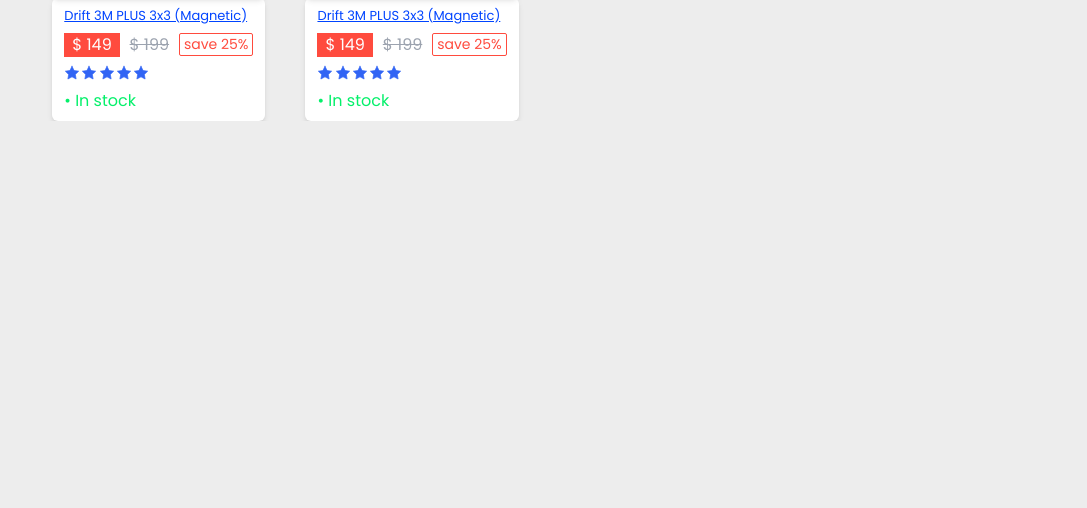
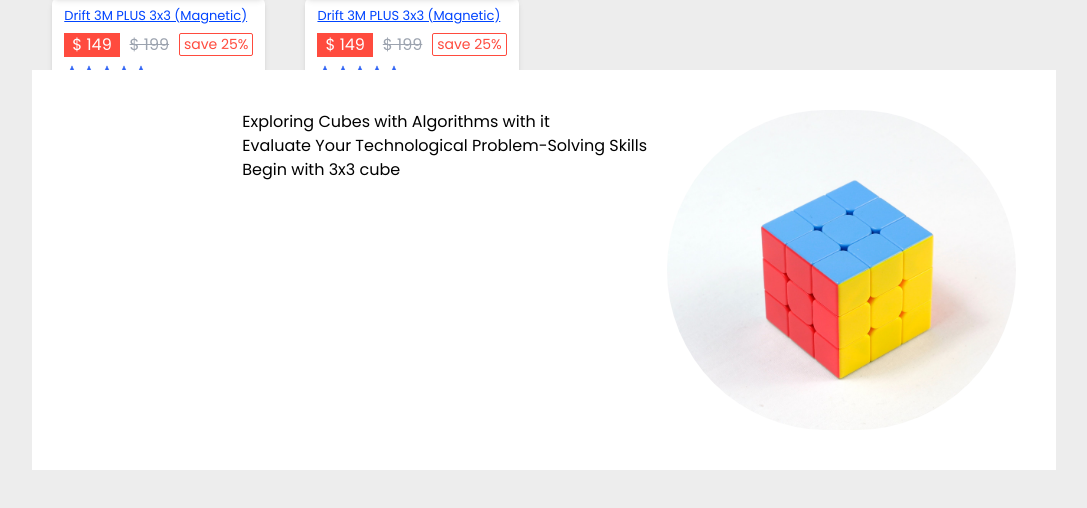
Before and after one commit to soumen974/Cubikor-react, a React (Create React App) app: page / in a window 1280 px wide. Shown: the part 2570-3078 px from the top of the page, without its empty margins (96-1183 px from the left). Before the commit the page ends 2691 px from the top, so only its background shows below. Built offline with nearby package versions, Linux system fonts and the light colour scheme; some icons are missing.

Commit message:
little changes:

```diff
--- a/src/components/Pages/Home.jsx
+++ b/src/components/Pages/Home.jsx
@@ -10,7 +10,7 @@
     <Section1/>
     <Newarrical/>
     <BestSeller/>
-    {/* <Sec3BigWhiteBox/> */}
+    <Sec3BigWhiteBox/>
     </>
   )
 }
```
